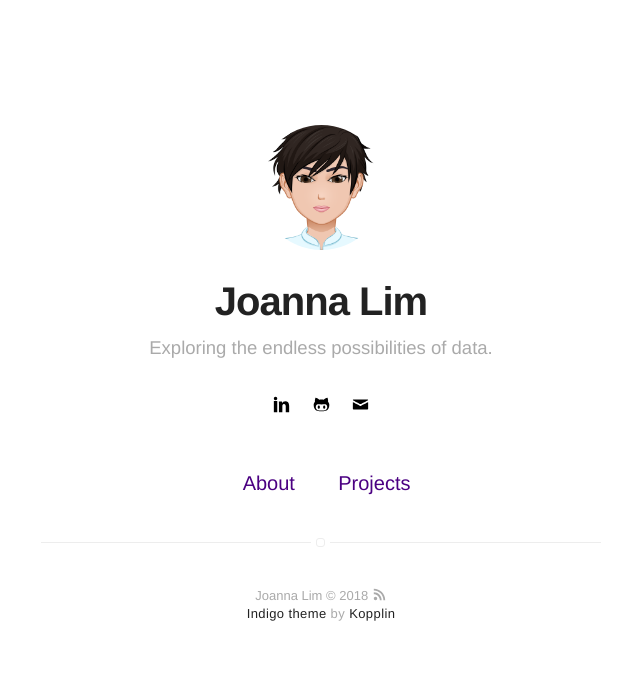
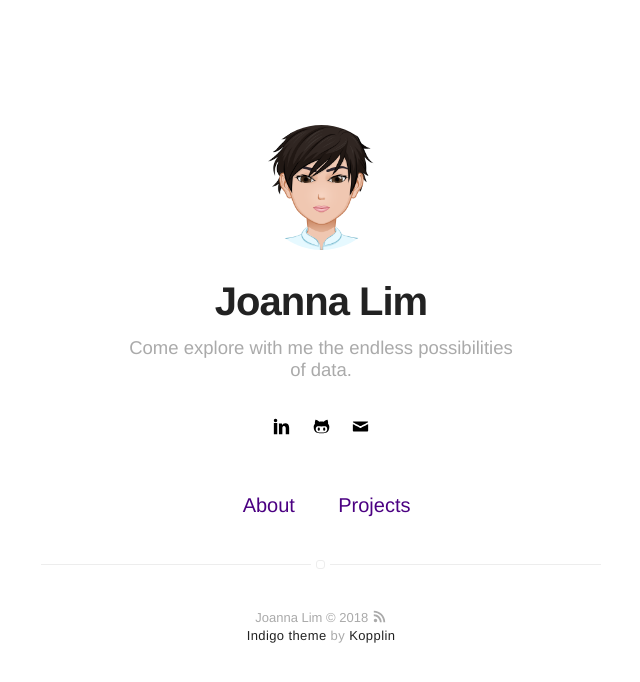
Before and after one commit to jnnlmn/jnnlmn.github.io, a Jekyll site: the page built from index.html, in a window 1280 px wide. Shown: the top 682 px of the page, without its empty margins (319-959 px from the left). Built offline with Jekyll 4.4.1, drawn with Linux system fonts in a browser that asks for light colours.

Commit message:
Update _config.yml

```diff
--- a/_config.yml
+++ b/_config.yml
@@ -1,6 +1,6 @@
 # main text of home
 name: Joanna Lim
-bio: Exploring the endless possibilities of data.
+bio: Come explore with me the endless possibilities of data.
 
 # twitter summary info
 description: A blog about data science and stuff related
```
